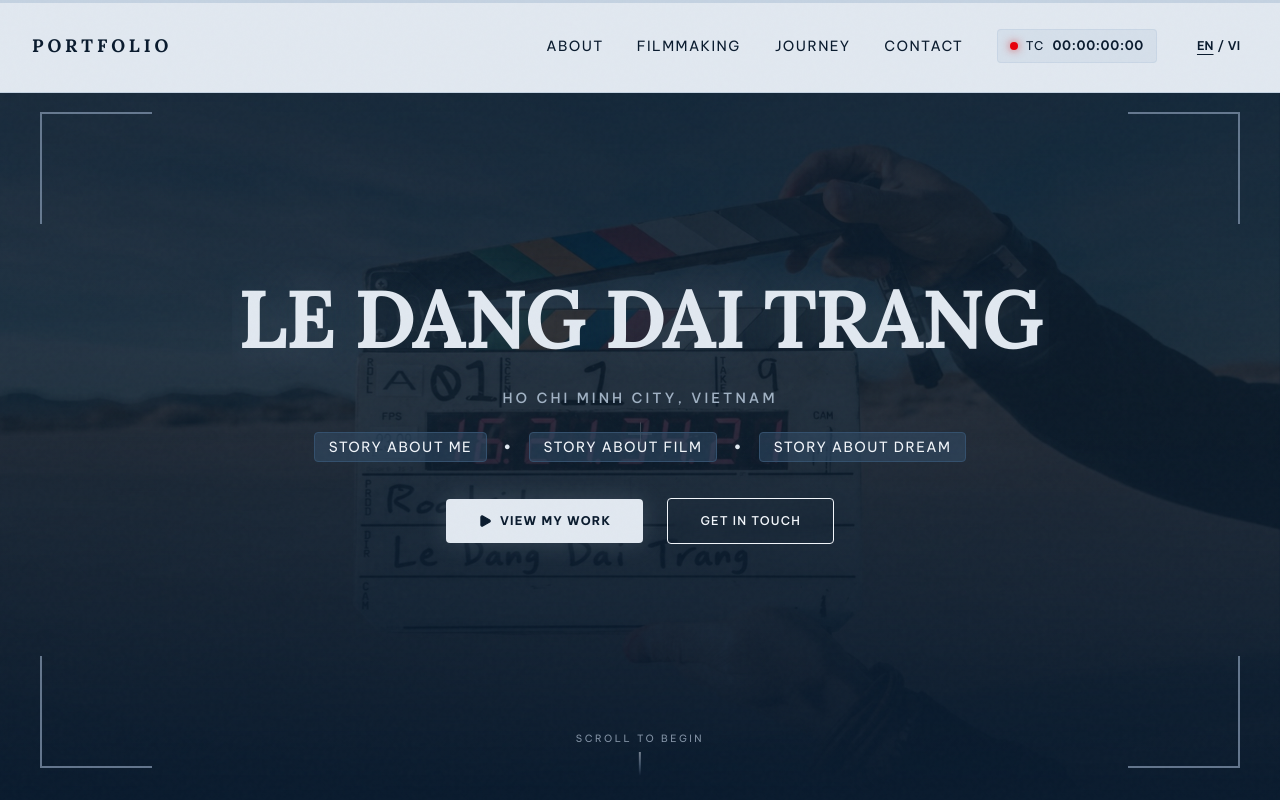
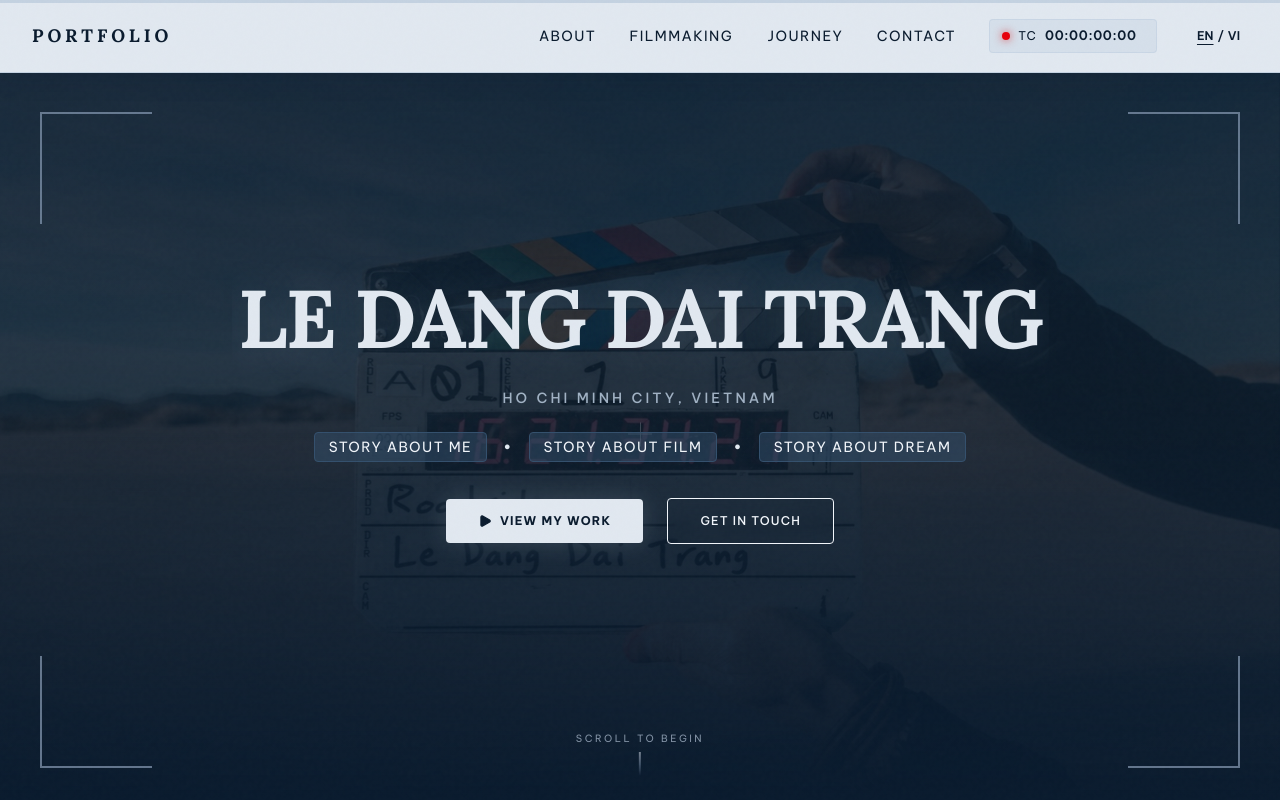
Before and after one commit to Schizophren-ia/Portfolio, a React (Vite) app: page / in a window 1280 px wide. Shown: the top 800 px of the page. Built offline with nearby package versions, Linux system fonts and the light colour scheme; a web font is replaced by a local one.

Commit message:
Stop navigation jitter with fixed header and timecode dimensions

```diff
--- a/src/components/Navigation.tsx
+++ b/src/components/Navigation.tsx
@@ -7,7 +7,6 @@ import { scrollToSection as navigateToSection } from '../utils/smoothScroll';
 
 export const Navigation: React.FC = () => {
   const { t } = useLanguage();
-  const [scrolled, setScrolled] = useState(false);
   const [mobileMenuOpen, setMobileMenuOpen] = useState(false);
   const [activeSection, setActiveSection] = useState('hero');
   const headerRef = useRef<HTMLElement>(null);
@@ -31,9 +30,8 @@ export const Navigation: React.FC = () => {
     let measureNeeded = true;
     let starts: { id: string; top: number }[] = [];
     let maxScroll = 0;
-    let headerHeight = 72;
+    let headerHeight = 73;
     let lastActive = 'hero';
-    let lastScrolled = false;
     let lastTimecode = '';
     let lastTimecodeUpdate = -Infinity;
 
@@ -42,10 +40,13 @@ export const Navigation: React.FC = () => {
       const y = Math.max(0, window.scrollY);
       // Cache geometry on layout changes, not on every scroll event.
       if (measureNeeded) {
-        headerHeight = headerRef.current?.getBoundingClientRect().height ?? 72;
+        headerHeight = headerRef.current?.getBoundingClientRect().height ?? 73;
         starts = sections.map((section) => ({ id: section.id, top: section.getBoundingClientRect().top + y }));
         maxScroll = Math.max(0, root.scrollHeight - window.innerHeight);
-        root.style.setProperty('--header-height', `${headerHeight}px`);
+        const heightValue = `${headerHeight}px`;
+        if (root.style.getPropertyValue('--header-height') !== heightValue) {
+          root.style.setProperty('--header-height', heightValue);
+        }
         measureNeeded = false;
       }
       const progress = maxScroll > 0 ? Math.min(1, y / maxScroll) : 0;
@@ -59,11 +60,6 @@ export const Navigation: React.FC = () => {
       if (active !== lastActive) {
         lastActive = active;
         setActiveSection(active);
-      }
-      const nextScrolled = y > 60;
-      if (nextScrolled !== lastScrolled) {
-        lastScrolled = nextScrolled;
-        setScrolled(nextScrolled);
       }
       // Compositor-friendly progress; React only renders on section/menu changes.
       if (progressRef.current) progressRef.current.style.transform = `scaleX(${progress})`;
@@ -120,13 +116,9 @@ export const Navigation: React.FC = () => {
 
       <header
         ref={headerRef}
-        className={`navigation-light fixed top-0 left-0 right-0 z-50 border-b border-deep-bronze transition-[padding,box-shadow] duration-300 motion-reduce:transition-none ${
-          scrolled
-            ? 'py-3.5 shadow-[0_6px_24px_rgba(10,27,46,0.12)]'
-            : 'py-5 sm:py-6'
-        }`}
+        className="navigation-light fixed top-0 left-0 right-0 z-50 flex items-center border-b border-deep-bronze shadow-[0_6px_24px_rgba(10,27,46,0.12)]"
       >
-        <div className="max-w-7xl mx-auto px-4 min-[400px]:px-6 sm:px-8 flex items-center gap-2 lg:gap-6">
+        <div className="w-full max-w-7xl mx-auto px-4 min-[400px]:px-6 sm:px-8 flex items-center gap-2 lg:gap-6">
           {/* Brand link: "Portfolio" */}
           <a
             href="#hero"
@@ -170,21 +162,21 @@ export const Navigation: React.FC = () => {
 
             {/* Timecode counter display in nav bar */}
             <div
-              className="flex items-center gap-2 px-3 py-1.5 rounded-sm bg-deep-bronze/40 border border-deep-bronze/70 text-[13px] font-mono select-none"
+              className="flex shrink-0 items-center gap-2 px-3 py-1.5 rounded-sm bg-deep-bronze/40 border border-deep-bronze/70 text-[13px] font-mono select-none"
               title={t('Current Film Playhead Timecode')}
             >
               <span className="w-2 h-2 rounded-full bg-red-600 animate-pulse shadow-[0_0_8px_rgba(220,38,38,0.8)]" />
               <span className="text-wainscot-green text-xs uppercase font-montserrat tracking-widest">TC</span>
-              <span ref={desktopTimecodeRef} className="text-hive-delight font-semibold tracking-wider">00:00:00:00</span>
+              <span ref={desktopTimecodeRef} className="navigation-timecode-value text-hive-delight font-semibold tracking-wider">00:00:00:00</span>
             </div>
             <LanguageSwitch className="inline-flex" />
           </div>
 
           {/* Mobile Right Controls: Timecode + Hamburger */}
           <div className="ml-auto lg:hidden flex items-center gap-1.5 sm:gap-3">
-            <div className="flex items-center gap-1.5 px-2 py-1 rounded bg-deep-bronze/50 border border-deep-bronze text-xs font-mono text-hive-delight">
+            <div className="flex shrink-0 items-center gap-1.5 px-2 py-1 rounded bg-deep-bronze/50 border border-deep-bronze text-xs font-mono text-hive-delight">
               <span className="w-1.5 h-1.5 rounded-full bg-red-500 animate-pulse" />
-              <span ref={mobileTimecodeRef}>00:00:00:00</span>
+              <span ref={mobileTimecodeRef} className="navigation-timecode-value">00:00:00:00</span>
             </div>
 
             <LanguageSwitch className="hidden min-[375px]:inline-flex" />
--- a/src/index.css
+++ b/src/index.css
@@ -14,11 +14,22 @@
     --color-deep-bronze: #C4D2E1;
     color: #0A1B2E;
     background-color: #E1E8F0;
+    height: 73px;
   }
 
   .navigation-drawer { background-color: #E1E8F0; }
   .navigation-progress { background-color: #C4D2E1; }
   .navigation-progress-fill { background-color: #34506D; }
+  .navigation-timecode-value {
+    display: inline-block;
+    flex-shrink: 0;
+    width: 10ch;
+    white-space: nowrap;
+    font-variant-numeric: tabular-nums;
+  }
+  @media (min-width: 1024px) {
+    .navigation-timecode-value { width: 11ch; }
+  }
 
   .theme-navy {
     --color-noble-black: #0A1B2E;
@@ -100,7 +111,7 @@
     --stone-ground: #7A8CA6;
     --olivia: #557392;
     --deep-bronze: #34506D;
-    --header-height: 72px;
+    --header-height: 73px;
   }
 
   * {
```
Also changed, not shown: design-system/filmmaker-portfolio/MASTER.md (+3 -1 lines).
